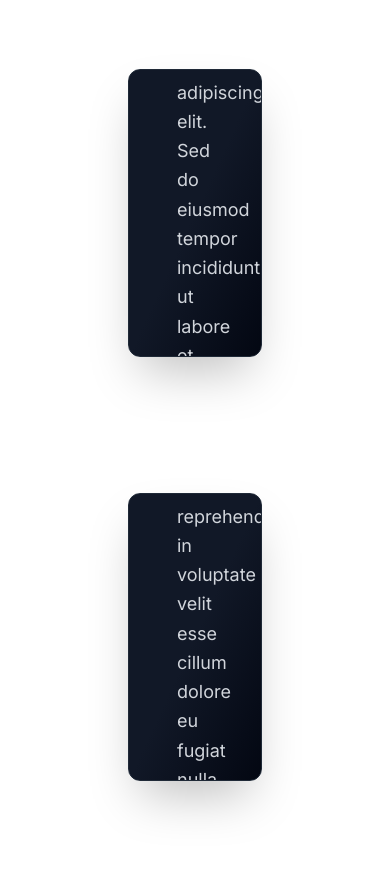
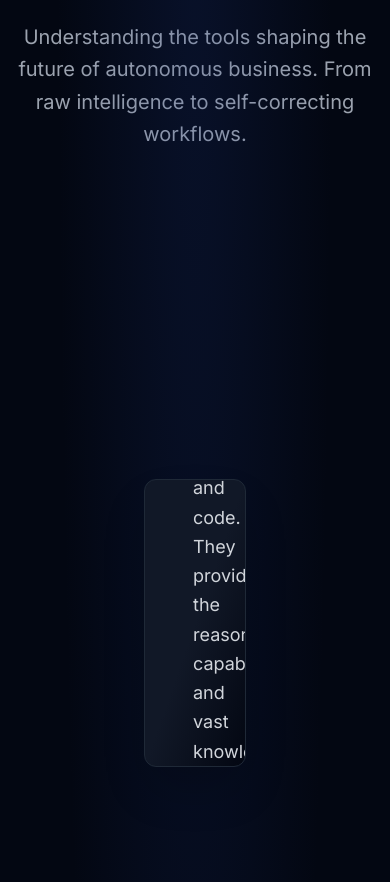
Before and after one commit to HM-aes/smbshield-, a Next.js app: page / in a window 390 px wide. Shown: the part 11118-12000 px from the top of the page. Built offline with nearby package versions, Linux system fonts and the light colour scheme.

Commit message:
Fix params access and redesign TechStackGrid agents section

```diff
--- a/app/resources/owasp-top-10-llm/[slug]/page.tsx
+++ b/app/resources/owasp-top-10-llm/[slug]/page.tsx
@@ -84,8 +84,9 @@ const llmData = [
   },
 ]
 
-export default function ThreatDetailPage({ params }: { params: { slug: string } }) {
-  const threat = llmData.find((t) => t.slug === params.slug);
+export default function ThreatDetailPage({ params }: { params: Promise<{ slug: string }> }) {
+  const { slug } = React.use(params);
+  const threat = llmData.find((t) => t.slug === slug);
 
   if (!threat) {
     notFound();
--- a/app/resources/owasp-top-10/[slug]/page.tsx
+++ b/app/resources/owasp-top-10/[slug]/page.tsx
@@ -110,8 +110,9 @@ const sandboxComponents = {
   "a01-broken-access-control": <A01Sandbox />,
 };
 
-export default function ThreatDetailPage({ params }: { params: { slug: string } }) {
-  const threat = owaspData.find((t) => t.id === params.slug);
+export default function ThreatDetailPage({ params }: { params: Promise<{ slug: string }> }) {
+  const { slug } = React.use(params);
+  const threat = owaspData.find((t) => t.id === slug);
 
   if (!threat) {
     notFound();
--- a/components/home/tech-stack-grid.tsx
+++ b/components/home/tech-stack-grid.tsx
@@ -1,80 +1,135 @@
 import React from "react";
 import ScrollStack, { ScrollStackItem } from "@/components/ui/scroll-stack";
+import { BrainCircuit, Bot, Network, Workflow } from "lucide-react";
 
 export function TechStackGrid() {
   return (
-    <section className="relative w-full border-b border-border bg-background">
-      <div className="container mx-auto h-full max-w-7xl px-0">
+    <section className="relative w-full border-b border-gray-800 bg-gray-950 py-24">
+      {/* Background accents */}
+      <div className="absolute inset-0 bg-[radial-gradient(ellipse_at_top,_var(--tw-gradient-stops))] from-blue-900/20 via-transparent to-transparent" />
+
+      <div className="container mx-auto h-full max-w-7xl px-4">
+
+        {/* Section Header */}
+        <div className="mb-20 text-center mx-auto max-w-3xl">
+           <h2 className="mb-6 text-4xl font-bold tracking-tight text-white md:text-5xl lg:text-6xl">
+            The New Workforce <br/>
+            <span className="text-blue-500">AI Agents & LLMs</span>
+          </h2>
+          <p className="text-xl text-gray-400 leading-relaxed">
+            Understanding the tools shaping the future of autonomous business.
+            From raw intelligence to self-correcting workflows.
+          </p>
+        </div>
+
         <div className="mx-auto max-w-5xl">
           <ScrollStack itemDistance={40} stackPosition="15%" scaleEndPosition="5%" useWindowScroll={true}>
+
+            {/* Card 1: LLMs */}
             <ScrollStackItem itemClassName="h-96 p-0 bg-transparent shadow-none border-none">
               <div className="group relative h-full w-full flex flex-col justify-center overflow-hidden rounded-xl border border-gray-800 bg-gradient-to-br from-gray-900 via-gray-900 to-gray-950 p-12 shadow-2xl transition-all duration-300 hover:border-blue-500/50 hover:shadow-blue-500/20">
-                <div className="space-y-4">
-                  <div className="flex items-center gap-3">
-                    <div className="flex h-10 w-10 items-center justify-center rounded-lg bg-blue-500/10 text-blue-400">
-                        {/* Icon placeholder */}
-                        <svg xmlns="http://www.w3.org/2000/svg" width="24" height="24" viewBox="0 0 24 24" fill="none" stroke="currentColor" strokeWidth="2" strokeLinecap="round" strokeLinejoin="round" className="lucide lucide-brain"><path d="M9.5 2A2.5 12.1 0 0 1 12 14.2A2.5 12.1 0 0 1 14.5 2"/><path d="M14.5 22A2.5 12.1 0 0 1 12 9.8A2.5 12.1 0 0 1 9.5 22"/><path d="M2.5 11.5a10 10 0 1 1 19 0"/></svg>
+                <div className="space-y-6">
+                  <div className="flex items-center gap-4">
+                    <div className="flex h-14 w-14 items-center justify-center rounded-xl bg-blue-500/10 text-blue-400 group-hover:scale-110 transition-transform duration-300">
+                        <BrainCircuit className="w-8 h-8" />
                     </div>
-                    <h3 className="text-2xl font-bold text-white">Supported Models</h3>
+                    <div>
+                        <h3 className="text-2xl font-bold text-white">Foundation Models</h3>
+                        <p className="text-sm font-mono text-blue-400">The Brain</p>
+                    </div>
                   </div>
                   <p className="text-lg leading-relaxed text-gray-300">
-                    Lorem ipsum dolor sit amet, consectetur adipiscing elit. Sed do eiusmod tempor incididunt ut labore et dolore magna aliqua. Ut enim ad minim veniam.
+                    The raw intelligence engine that processes and generates text and code. They provide the reasoning capabilities and vast knowledge base that powers everything else.
                   </p>
+                  <div className="flex flex-wrap gap-2">
+                    {["GPT-4o", "Claude 3.5 Sonnet", "Gemini 1.5 Pro", "Llama 3"].map(tag => (
+                        <span key={tag} className="px-3 py-1 rounded-full bg-gray-800 text-xs text-gray-300 border border-gray-700">{tag}</span>
+                    ))}
+                  </div>
                 </div>
                 <div className="absolute inset-0 -z-10 bg-gradient-to-br from-blue-600/10 via-purple-600/5 to-cyan-600/10 opacity-0 transition-opacity duration-500 group-hover:opacity-100" />
               </div>
             </ScrollStackItem>
 
+            {/* Card 2: AI Agents */}
             <ScrollStackItem itemClassName="h-96 p-0 bg-transparent shadow-none border-none">
-              <div className="group relative h-full w-full flex flex-col justify-center overflow-hidden rounded-xl border border-gray-800 bg-gradient-to-br from-gray-900 via-gray-900 to-gray-950 p-12 shadow-2xl transition-all duration-300 hover:border-blue-500/50 hover:shadow-blue-500/20">
-                <div className="space-y-4">
-                  <div className="flex items-center gap-3">
-                    <div className="flex h-10 w-10 items-center justify-center rounded-lg bg-blue-500/10 text-blue-400">
-                        <svg xmlns="http://www.w3.org/2000/svg" width="24" height="24" viewBox="0 0 24 24" fill="none" stroke="currentColor" strokeWidth="2" strokeLinecap="round" strokeLinejoin="round" className="lucide lucide-network"><rect x="16" y="16" width="6" height="6" rx="1"/><rect x="2" y="16" width="6" height="6" rx="1"/><rect x="9" y="2" width="6" height="6" rx="1"/><path d="M5 16v-3a1 1 0 0 1 1-1h12a1 1 0 0 1 1 1v3"/><path d="M12 12V8"/></svg>
+              <div className="group relative h-full w-full flex flex-col justify-center overflow-hidden rounded-xl border border-gray-800 bg-gradient-to-br from-gray-900 via-gray-900 to-gray-950 p-12 shadow-2xl transition-all duration-300 hover:border-purple-500/50 hover:shadow-purple-500/20">
+                <div className="space-y-6">
+                  <div className="flex items-center gap-4">
+                    <div className="flex h-14 w-14 items-center justify-center rounded-xl bg-purple-500/10 text-purple-400 group-hover:scale-110 transition-transform duration-300">
+                        <Bot className="w-8 h-8" />
                     </div>
-                    <h3 className="text-2xl font-bold text-white">Agent Frameworks</h3>
+                     <div>
+                        <h3 className="text-2xl font-bold text-white">Autonomous Agents</h3>
+                        <p className="text-sm font-mono text-purple-400">The Hands</p>
+                    </div>
                   </div>
                   <p className="text-lg leading-relaxed text-gray-300">
-                    Duis aute irure dolor in reprehenderit in voluptate velit esse cillum dolore eu fugiat nulla pariatur. Excepteur sint occaecat cupidatat non proident.
+                    LLMs equipped with tools—browsers, file systems, APIs—that let them <em>take action</em>. They don't just talk; they execute complex tasks autonomously.
                   </p>
+                   <div className="flex flex-wrap gap-2">
+                    {["Devin", "MultiOn", "AutoGPT", "OpenInterpreter"].map(tag => (
+                        <span key={tag} className="px-3 py-1 rounded-full bg-gray-800 text-xs text-gray-300 border border-gray-700">{tag}</span>
+                    ))}
+                  </div>
                 </div>
-                <div className="absolute inset-0 -z-10 bg-gradient-to-br from-blue-600/10 via-purple-600/5 to-cyan-600/10 opacity-0 transition-opacity duration-500 group-hover:opacity-100" />
+                <div className="absolute inset-0 -z-10 bg-gradient-to-br from-purple-600/10 via-pink-600/5 to-rose-600/10 opacity-0 transition-opacity duration-500 group-hover:opacity-100" />
               </div>
             </ScrollStackItem>
 
+            {/* Card 3: Frameworks */}
             <ScrollStackItem itemClassName="h-96 p-0 bg-transparent shadow-none border-none">
-              <div className="group relative h-full w-full flex flex-col justify-center overflow-hidden rounded-xl border border-gray-800 bg-gradient-to-br from-gray-900 via-gray-900 to-gray-950 p-12 shadow-2xl transition-all duration-300 hover:border-blue-500/50 hover:shadow-blue-500/20">
-                <div className="space-y-4">
-                  <div className="flex items-center gap-3">
-                    <div className="flex h-10 w-10 items-center justify-center rounded-lg bg-blue-500/10 text-blue-400">
-                        <svg xmlns="http://www.w3.org/2000/svg" width="24" height="24" viewBox="0 0 24 24" fill="none" stroke="currentColor" strokeWidth="2" strokeLinecap="round" strokeLinejoin="round" className="lucide lucide-zap"><polygon points="13 2 3 14 12 14 11 22 21 10 12 10 13 2"/></svg>
+              <div className="group relative h-full w-full flex flex-col justify-center overflow-hidden rounded-xl border border-gray-800 bg-gradient-to-br from-gray-900 via-gray-900 to-gray-950 p-12 shadow-2xl transition-all duration-300 hover:border-orange-500/50 hover:shadow-orange-500/20">
+                <div className="space-y-6">
+                  <div className="flex items-center gap-4">
+                    <div className="flex h-14 w-14 items-center justify-center rounded-xl bg-orange-500/10 text-orange-400 group-hover:scale-110 transition-transform duration-300">
+                        <Network className="w-8 h-8" />
                     </div>
-                    <h3 className="text-2xl font-bold text-white">Integrations</h3>
+                    <div>
+                        <h3 className="text-2xl font-bold text-white">Agent Frameworks</h3>
+                        <p className="text-sm font-mono text-orange-400">The Architecture</p>
+                    </div>
                   </div>
                   <p className="text-lg leading-relaxed text-gray-300">
-                    Sed ut perspiciatis unde omnis iste natus error sit voluptatem accusantium doloremque laudantium, totam rem aperiam, eaque ipsa quae ab illo.
+                    The structural scaffolding developers use to build, control, and orchestrate agent behaviors. It bridges the gap between raw models and real-world applications.
                   </p>
+                   <div className="flex flex-wrap gap-2">
+                    {["LangChain", "LangGraph", "CrewAI", "AutoGen"].map(tag => (
+                        <span key={tag} className="px-3 py-1 rounded-full bg-gray-800 text-xs text-gray-300 border border-gray-700">{tag}</span>
+                    ))}
+                  </div>
                 </div>
-                <div className="absolute inset-0 -z-10 bg-gradient-to-br from-blue-600/10 via-purple-600/5 to-cyan-600/10 opacity-0 transition-opacity duration-500 group-hover:opacity-100" />
+                <div className="absolute inset-0 -z-10 bg-gradient-to-br from-orange-600/10 via-amber-600/5 to-yellow-600/10 opacity-0 transition-opacity duration-500 group-hover:opacity-100" />
               </div>
             </ScrollStackItem>
 
+            {/* Card 4: Workflows */}
             <ScrollStackItem itemClassName="h-96 p-0 bg-transparent shadow-none border-none">
-              <div className="group relative h-full w-full flex flex-col justify-center overflow-hidden rounded-xl border border-gray-800 bg-gradient-to-br from-gray-900 via-gray-900 to-gray-950 p-12 shadow-2xl transition-all duration-300 hover:border-blue-500/50 hover:shadow-blue-500/20">
-                <div className="space-y-4">
-                   <div className="flex items-center gap-3">
-                    <div className="flex h-10 w-10 items-center justify-center rounded-lg bg-blue-500/10 text-blue-400">
-                        <svg xmlns="http://www.w3.org/2000/svg" width="24" height="24" viewBox="0 0 24 24" fill="none" stroke="currentColor" strokeWidth="2" strokeLinecap="round" strokeLinejoin="round" className="lucide lucide-shield-alert"><path d="M12 22s8-4 8-10V5l-8-3-8 3v7c0 6 8 10 8 10"/><path d="M12 8v4"/><path d="M12 16h.01"/></svg>
+              <div className="group relative h-full w-full flex flex-col justify-center overflow-hidden rounded-xl border border-gray-800 bg-gradient-to-br from-gray-900 via-gray-900 to-gray-950 p-12 shadow-2xl transition-all duration-300 hover:border-emerald-500/50 hover:shadow-emerald-500/20">
+                <div className="space-y-6">
+                   <div className="flex items-center gap-4">
+                    <div className="flex h-14 w-14 items-center justify-center rounded-xl bg-emerald-500/10 text-emerald-400 group-hover:scale-110 transition-transform duration-300">
+                        <Workflow className="w-8 h-8" />
                     </div>
-                    <h3 className="text-2xl font-bold text-white">Security Layer</h3>
+                    <div>
+                        <h3 className="text-2xl font-bold text-white">Agentic Workflows</h3>
+                        <p className="text-sm font-mono text-emerald-400">The Loop</p>
+                    </div>
                   </div>
                   <p className="text-lg leading-relaxed text-gray-300">
-                    Nemo enim ipsam voluptatem quia voluptas sit aspernatur aut odit aut fugit, sed quia consequuntur magni dolores eos qui ratione voluptatem.
+                    Moving beyond simple chat to self-correcting loops. The agent iteratively perceives, plans, acts, and reflects until the objective is met.
                   </p>
+                  <div className="grid grid-cols-4 gap-2 text-center text-xs font-mono font-bold">
+                    <div className="bg-gray-800 rounded p-2 text-blue-400">PERCEIVE</div>
+                    <div className="bg-gray-800 rounded p-2 text-yellow-400">PLAN</div>
+                     <div className="bg-gray-800 rounded p-2 text-red-400">ACT</div>
+                    <div className="bg-gray-800 rounded p-2 text-emerald-400">REFLECT</div>
+                  </div>
                 </div>
-                <div className="absolute inset-0 -z-10 bg-gradient-to-br from-blue-600/10 via-purple-600/5 to-cyan-600/10 opacity-0 transition-opacity duration-500 group-hover:opacity-100" />
+                <div className="absolute inset-0 -z-10 bg-gradient-to-br from-emerald-600/10 via-teal-600/5 to-green-600/10 opacity-0 transition-opacity duration-500 group-hover:opacity-100" />
               </div>
             </ScrollStackItem>
+
           </ScrollStack>
         </div>
       </div>
```
